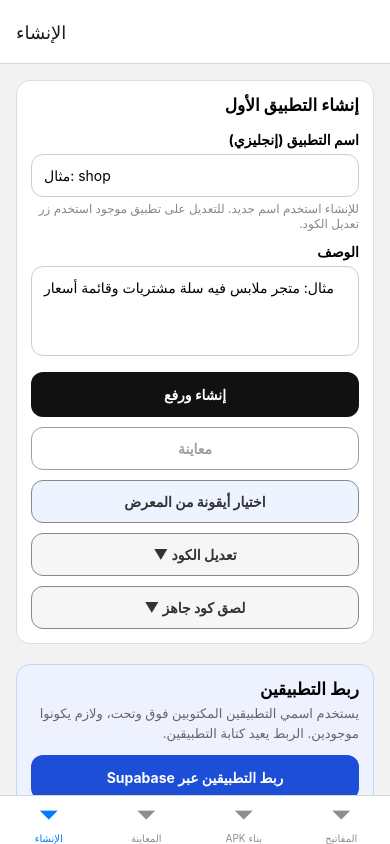
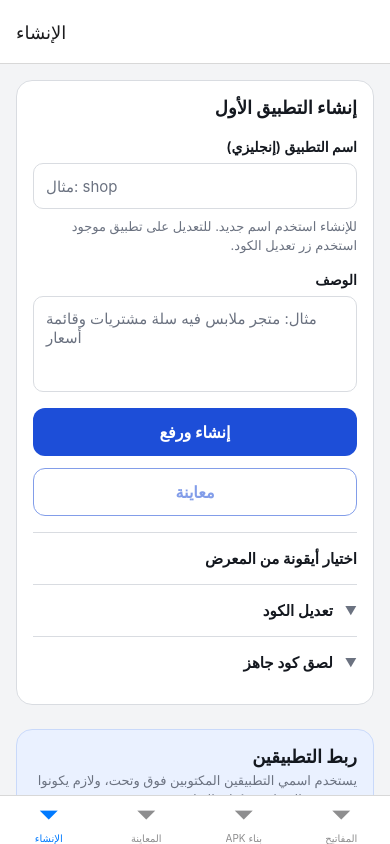
Before and after one commit to alkahlizero564-sudo/apk-fact, a React Native app: screen / in a window 390 px wide. Built offline with nearby package versions, Linux system fonts and the light colour scheme.

Commit message:
Refactor CreateScreen with new components

```diff
--- a/screens/CreateScreen.tsx
+++ b/screens/CreateScreen.tsx
@@ -8,6 +8,8 @@ import * as ImagePicker from "expo-image-picker";
 import { pushFile, pushBase64File, listWorkflowRuns, latestRunId, getFileText, getFailureLog } from "../services/github";
 import { REPO } from "../services/config";
 import { linkAppsViaSupabase } from "../services/link";
+import { Card, Button } from "../components/ui";
+import { colors, space, radius, type } from "../theme";
 
 const sleep = (ms: number) => new Promise((r) => setTimeout(r, ms));
 
@@ -27,6 +29,46 @@ async function waitForRun(prevId: number) {
 }
 
 type Kind = "create" | "edit";
+
+function LogBox({ lines }: { lines: string[] }) {
+  if (lines.length === 0) return null;
+  return (
+    <View style={styles.logBox}>
+      {lines.map((line, i) => (
+        <Text key={i} style={styles.logLine}>{line}</Text>
+      ))}
+    </View>
+  );
+}
+
+function RowButton({
+  label,
+  onPress,
+  disabled,
+  dim,
+  left,
+  right,
+}: {
+  label: string;
+  onPress: () => void;
+  disabled?: boolean;
+  dim?: boolean;
+  left?: React.ReactNode;
+  right?: React.ReactNode;
+}) {
+  return (
+    <TouchableOpacity
+      style={[styles.rowBtn, dim && styles.disabled]}
+      onPress={onPress}
+      disabled={disabled}
+      accessibilityRole="button"
+    >
+      {left}
+      <Text style={styles.rowBtnText}>{label}</Text>
+      {right}
+    </TouchableOpacity>
+  );
+}
 
 type BoxProps = {
   title: string;
@@ -198,7 +240,7 @@ function AppBox({ title, busy, setBusy, onPreview, onNameChange, isSecond, relat
   const hasName = !!cleanName(name);
 
   return (
-    <View style={styles.box}>
+    <Card style={styles.box}>
       <Text style={styles.boxTitle}>{title}</Text>
 
       <Text style={styles.label}>اسم التطبيق (إنجليزي)</Text>
@@ -211,6 +253,7 @@ function AppBox({ title, busy, setBusy, onPreview, onNameChange, isSecond, relat
           if (onNameChange) onNameChange(t);
         }}
         placeholder="مثال: shop"
+        placeholderTextColor={colors.textMuted}
         autoCapitalize="none"
         autoCorrect={false}
       />
@@ -236,43 +279,41 @@ function AppBox({ title, busy, setBusy, onPreview, onNameChange, isSecond, relat
         value={description}
         onChangeText={setDescription}
         placeholder="مثال: متجر ملابس فيه سلة مشتريات وقائمة أسعار"
+        placeholderTextColor={colors.textMuted}
         multiline
       />
 
-      <TouchableOpacity
-        style={[styles.createBtn, busy && loading !== "create" && styles.disabled]}
+      <Button
+        title="إنشاء ورفع"
         onPress={() => run("create")}
         disabled={busy}
-      >
-        {loading === "create" ? <ActivityIndicator color="#fff" /> : <Text style={styles.createBtnText}>إنشاء ورفع</Text>}
-      </TouchableOpacity>
+        loading={loading === "create"}
+        style={{ marginTop: space.lg }}
+      />
 
-      <TouchableOpacity
-        style={[styles.previewBtn, !hasName && styles.disabled]}
+      <Button
+        title="معاينة"
+        variant="secondary"
         onPress={() => onPreview(cleanName(name))}
         disabled={!hasName}
-      >
-        <Text style={styles.previewBtnText}>معاينة</Text>
-      </TouchableOpacity>
+        style={{ marginTop: space.md }}
+      />
 
-      <TouchableOpacity
-        style={[styles.iconBtn, busy && loading !== "icon" && styles.disabled]}
+      <View style={styles.tools}>
+        <RowButton
+          label={iconUri ? "تغيير الأيقونة" : "اختيار أيقونة من المعرض"}
           onPress={pickIcon}
           disabled={busy}
-      >
-        {loading === "icon" ? (
-          <ActivityIndicator />
-        ) : (
-          <View style={styles.iconRow}>
-            {iconUri && <Image source={{ uri: iconUri }} style={styles.iconThumb} />}
-            <Text style={styles.editToggleText}>{iconUri ? "تغيير الأيقونة" : "اختيار أيقونة من المعرض"}</Text>
-          </View>
-        )}
-      </TouchableOpacity>
+          dim={busy && loading !== "icon"}
+          left={iconUri ? <Image source={{ uri: iconUri }} style={styles.iconThumb} /> : undefined}
+          right={loading === "icon" ? <ActivityIndicator color={colors.primary} /> : undefined}
+        />
 
-      <TouchableOpacity style={styles.editToggle} onPress={() => setEditOpen(!editOpen)}>
-        <Text style={styles.editToggleText}>{editOpen ? "تعديل الكود ▲" : "تعديل الكود ▼"}</Text>
-      </TouchableOpacity>
+        <RowButton
+          label="تعديل الكود"
+          onPress={() => setEditOpen(!editOpen)}
+          right={<Text style={styles.chevron}>{editOpen ? "▲" : "▼"}</Text>}
+        />
 
         {editOpen && (
           <View style={styles.editBox}>
@@ -282,21 +323,24 @@ function AppBox({ title, busy, setBusy, onPreview, onNameChange, isSecond, relat
               value={editText}
               onChangeText={setEditText}
               placeholder="مثال: غيّر الألوان للأخضر وأضف زر واتساب"
+              placeholderTextColor={colors.textMuted}
               multiline
             />
-          <TouchableOpacity
-            style={[styles.createBtn, busy && loading !== "edit" && styles.disabled]}
+            <Button
+              title="عدّل وارفع"
               onPress={() => run("edit")}
               disabled={busy}
-          >
-            {loading === "edit" ? <ActivityIndicator color="#fff" /> : <Text style={styles.createBtnText}>عدّل وارفع</Text>}
-          </TouchableOpacity>
+              loading={loading === "edit"}
+              style={{ marginTop: space.md }}
+            />
           </View>
         )}
 
-      <TouchableOpacity style={styles.editToggle} onPress={() => setPasteOpen(!pasteOpen)}>
-        <Text style={styles.editToggleText}>{pasteOpen ? "لصق كود جاهز ▲" : "لصق كود جاهز ▼"}</Text>
-      </TouchableOpacity>
+        <RowButton
+          label="لصق كود جاهز"
+          onPress={() => setPasteOpen(!pasteOpen)}
+          right={<Text style={styles.chevron}>{pasteOpen ? "▲" : "▼"}</Text>}
+        />
 
         {pasteOpen && (
           <View style={styles.editBox}>
@@ -306,28 +350,24 @@ function AppBox({ title, busy, setBusy, onPreview, onNameChange, isSecond, relat
               value={pasteText}
               onChangeText={setPasteText}
               placeholder="الصق الكود هنا"
+              placeholderTextColor={colors.textMuted}
               multiline
               autoCapitalize="none"
               autoCorrect={false}
             />
-          <TouchableOpacity
-            style={[styles.createBtn, busy && loading !== "paste" && styles.disabled]}
+            <Button
+              title="ارفع الكود"
               onPress={uploadPastedCode}
               disabled={busy}
-          >
-            {loading === "paste" ? <ActivityIndicator color="#fff" /> : <Text style={styles.createBtnText}>ارفع الكود</Text>}
-          </TouchableOpacity>
-        </View>
-      )}
-
-      {log.length > 0 && (
-        <View style={styles.logBox}>
-          {log.map((line, i) => (
-            <Text key={i} style={styles.logLine}>{line}</Text>
-          ))}
+              loading={loading === "paste"}
+              style={{ marginTop: space.md }}
+            />
           </View>
         )}
       </View>
+
+      <LogBox lines={log} />
+    </Card>
   );
 }
 
@@ -398,8 +438,8 @@ export default function CreateScreen() {
   }
 
   return (
-    <View style={{ flex: 1 }}>
-      <ScrollView contentContainerStyle={styles.container}>
+    <View style={{ flex: 1, backgroundColor: colors.bg }}>
+      <ScrollView contentContainerStyle={styles.container} keyboardShouldPersistTaps="handled">
         <AppBox
           title="إنشاء التطبيق الأول"
           busy={busy}
@@ -408,26 +448,20 @@ export default function CreateScreen() {
           onNameChange={setFirstName}
         />
 
-        <View style={styles.linkCard}>
-          <Text style={styles.linkTitle}>ربط التطبيقين</Text>
+        <Card style={styles.linkCard}>
+          <Text style={styles.boxTitle}>ربط التطبيقين</Text>
           <Text style={styles.linkDesc}>
             يستخدم اسمي التطبيقين المكتوبين فوق وتحت، ولازم يكونوا موجودين. الربط يعيد كتابة التطبيقين.
           </Text>
-          <TouchableOpacity
-            style={[styles.linkBtn, busy && !linking && styles.disabled]}
+          <Button
+            title="ربط التطبيقين عبر Supabase"
             onPress={askLink}
             disabled={busy}
-          >
-            {linking ? <ActivityIndicator color="#fff" /> : <Text style={styles.linkBtnText}>ربط التطبيقين عبر Supabase</Text>}
-          </TouchableOpacity>
-          {linkLog.length > 0 && (
-            <View style={styles.logBox}>
-              {linkLog.map((line, i) => (
-                <Text key={i} style={styles.logLine}>{line}</Text>
-              ))}
-            </View>
-          )}
-        </View>
+            loading={linking}
+            style={{ marginTop: space.md }}
+          />
+          <LogBox lines={linkLog} />
+        </Card>
 
         <AppBox
           title="إنشاء التطبيق الثاني"
@@ -441,15 +475,19 @@ export default function CreateScreen() {
       </ScrollView>
 
       <Modal visible={previewOpen} animationType="slide" onRequestClose={() => setPreviewOpen(false)}>
-        <View style={{ flex: 1, backgroundColor: "#fff" }}>
+        <View style={{ flex: 1, backgroundColor: colors.surface }}>
           <View style={styles.modalHead}>
             <Text style={styles.modalTitle}>{previewName}</Text>
-            <TouchableOpacity onPress={() => setPreviewOpen(false)}>
+            <TouchableOpacity onPress={() => setPreviewOpen(false)} hitSlop={8}>
               <Text style={styles.closeText}>إغلاق ✕</Text>
             </TouchableOpacity>
           </View>
-          {previewLoading && <ActivityIndicator style={{ marginTop: 16 }} />}
-          {previewError && <Text style={styles.error}>❌ {previewError}</Text>}
+          {previewLoading && <ActivityIndicator style={{ marginTop: space.lg }} color={colors.primary} />}
+          {previewError && (
+            <View style={styles.errorBox}>
+              <Text style={styles.errorText}>❌ {previewError}</Text>
+            </View>
+          )}
           {previewHtml && (
             <WebView originWhitelist={["*"]} source={{ html: previewHtml }} style={{ flex: 1 }} />
           )}
@@ -460,36 +498,71 @@ export default function CreateScreen() {
 }
 
 const styles = StyleSheet.create({
-  container: { padding: 16, paddingBottom: 48 },
-  box: { borderWidth: 1, borderColor: "#ddd", borderRadius: 14, padding: 14, marginBottom: 20, backgroundColor: "#fff" },
-  boxTitle: { fontWeight: "700", fontSize: 17, marginBottom: 4 },
-  label: { fontWeight: "700", marginTop: 12, marginBottom: 6 },
-  hint: { color: "#888", fontSize: 12, marginTop: 4 },
-  input: { borderWidth: 1, borderColor: "#ccc", borderRadius: 12, padding: 12 },
-  textarea: { borderWidth: 1, borderColor: "#ccc", borderRadius: 12, padding: 12, minHeight: 90 },
-  relatedBtn: { marginTop: 12, padding: 10, borderRadius: 10, backgroundColor: "#f0f7ff", borderWidth: 1, borderColor: "#cfe3ff" },
-  relatedText: { fontWeight: "700", color: "#1d4ed8" },
-  relatedWarn: { color: "#b45309", fontSize: 12, marginTop: 4 },
-  linkCard: { borderWidth: 1, borderColor: "#c7d2fe", borderRadius: 14, padding: 14, marginBottom: 20, backgroundColor: "#eef2ff" },
-  linkTitle: { fontWeight: "700", fontSize: 17, marginBottom: 4 },
-  linkDesc: { color: "#666", fontSize: 13, lineHeight: 20 },
-  linkBtn: { backgroundColor: "#1d4ed8", borderRadius: 12, padding: 14, alignItems: "center", marginTop: 12 },
-  linkBtnText: { color: "#fff", fontWeight: "700" },
-  createBtn: { backgroundColor: "#111", borderRadius: 12, padding: 14, alignItems: "center", marginTop: 16 },
-  createBtnText: { color: "#fff", fontWeight: "700" },
-  previewBtn: { borderWidth: 1, borderColor: "#111", borderRadius: 12, padding: 12, alignItems: "center", marginTop: 10 },
-  previewBtnText: { color: "#111", fontWeight: "700" },
-  iconBtn: { borderWidth: 1, borderColor: "#888", borderRadius: 12, padding: 12, alignItems: "center", marginTop: 10, backgroundColor: "#eef4ff" },
-  iconRow: { flexDirection: "row", alignItems: "center" },
-  iconThumb: { width: 32, height: 32, borderRadius: 8, marginRight: 10 },
-  editToggle: { borderWidth: 1, borderColor: "#888", borderRadius: 12, padding: 12, alignItems: "center", marginTop: 10, backgroundColor: "#f6f6f6" },
-  editToggleText: { color: "#333", fontWeight: "700" },
-  editBox: { marginTop: 4, borderTopWidth: 1, borderColor: "#eee", paddingTop: 4 },
+  container: { padding: space.lg, paddingBottom: 96 },
+  box: { marginBottom: space.xl },
+  boxTitle: { ...type.sectionTitle, color: colors.text, marginBottom: space.xs },
+  label: { ...type.label, color: colors.text, marginTop: space.lg, marginBottom: space.sm },
+  hint: { ...type.hint, color: colors.textMuted, marginTop: space.sm },
+  input: {
+    borderWidth: 1,
+    borderColor: colors.border,
+    borderRadius: radius.field,
+    paddingHorizontal: space.md,
+    minHeight: 46,
+    fontSize: 15,
+    color: colors.text,
+    backgroundColor: colors.surface,
+  },
+  textarea: {
+    borderWidth: 1,
+    borderColor: colors.border,
+    borderRadius: radius.field,
+    padding: space.md,
+    minHeight: 96,
+    fontSize: 15,
+    color: colors.text,
+    backgroundColor: colors.surface,
+    textAlignVertical: "top",
+  },
+  relatedBtn: {
+    marginTop: space.lg,
+    padding: space.md,
+    borderRadius: radius.field,
+    backgroundColor: colors.infoBg,
+    borderWidth: 1,
+    borderColor: "#C9D9FA",
+  },
+  relatedText: { fontWeight: "700", color: colors.infoText, lineHeight: 22 },
+  relatedWarn: { color: "#92400E", ...type.hint, marginTop: space.xs },
+  linkCard: { marginBottom: space.xl, backgroundColor: colors.infoBg, borderColor: "#C9D9FA" },
+  linkDesc: { ...type.hint, color: colors.textMuted },
+  tools: { marginTop: space.lg },
+  rowBtn: {
+    flexDirection: "row",
+    alignItems: "center",
+    gap: space.md,
+    minHeight: 52,
+    borderTopWidth: 1,
+    borderColor: colors.border,
+  },
+  rowBtnText: { flex: 1, fontSize: 15, fontWeight: "600", color: colors.text },
+  chevron: { color: colors.textMuted, fontSize: 12 },
+  iconThumb: { width: 32, height: 32, borderRadius: 8 },
+  editBox: { paddingBottom: space.md },
   disabled: { opacity: 0.4 },
-  logBox: { marginTop: 16, backgroundColor: "#f3f3f3", borderRadius: 10, padding: 12 },
-  logLine: { marginBottom: 4, fontFamily: "monospace", fontSize: 13 },
-  modalHead: { flexDirection: "row", alignItems: "center", paddingTop: 40, paddingBottom: 12, paddingHorizontal: 16, borderBottomWidth: 1, borderColor: "#eee" },
-  modalTitle: { flex: 1, fontWeight: "700", fontSize: 16 },
-  closeText: { color: "#2563eb", fontWeight: "700" },
-  error: { color: "#c0392b", margin: 16 },
+  logBox: { marginTop: space.lg, backgroundColor: colors.bg, borderRadius: radius.field, padding: space.md },
+  logLine: { marginBottom: space.xs, fontFamily: "monospace", fontSize: 13, lineHeight: 20, color: colors.text },
+  modalHead: {
+    flexDirection: "row",
+    alignItems: "center",
+    paddingTop: 40,
+    paddingBottom: space.md,
+    paddingHorizontal: space.lg,
+    borderBottomWidth: 1,
+    borderColor: colors.border,
+  },
+  modalTitle: { flex: 1, ...type.sectionTitle, color: colors.text },
+  closeText: { color: colors.primary, fontWeight: "700" },
+  errorBox: { backgroundColor: colors.errorBg, borderRadius: radius.field, padding: space.md, margin: space.lg },
+  errorText: { color: colors.errorText, ...type.body },
 });
```
Lines whose indentation alone changed are shown as unchanged.
